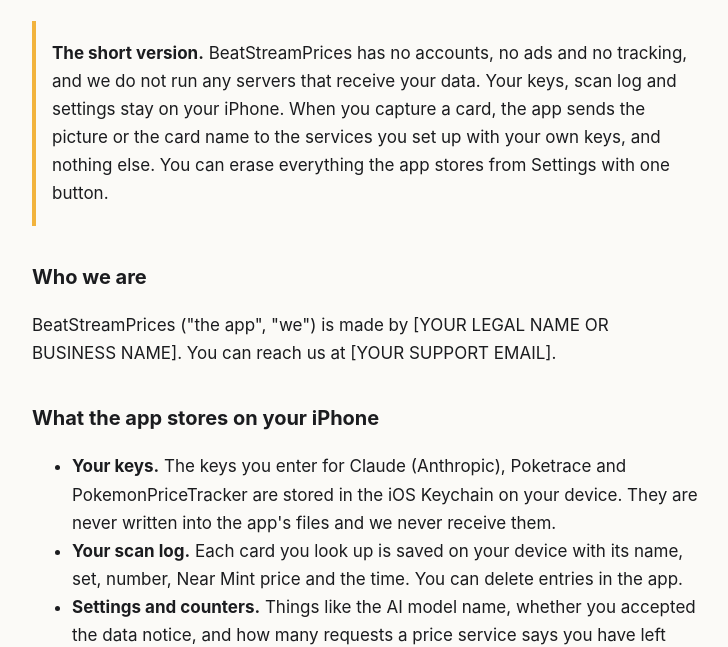
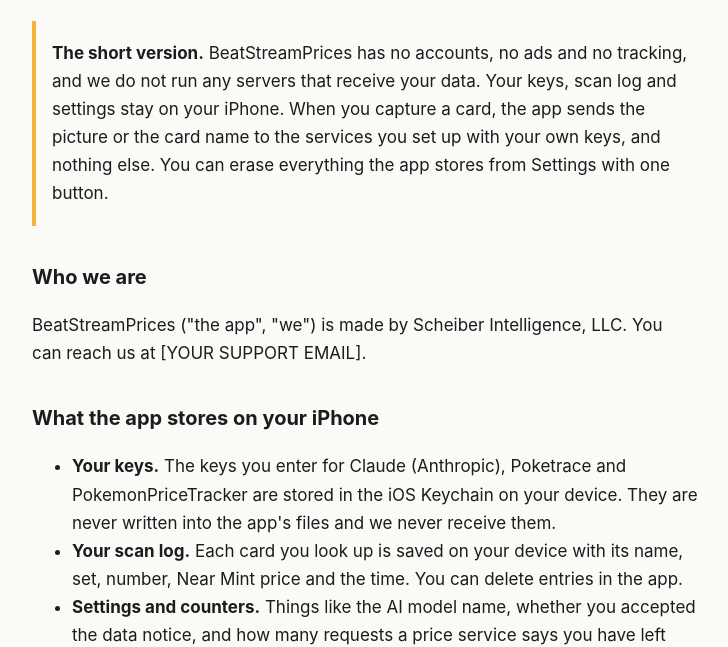
Before and after one commit to markscheiber0/beatsteamprices, a plain HTML site: page public/privacy.html in a window 1280 px wide. Shown: the part 155-802 px from the top of the page, without its empty margins (256-984 px from the left). Drawn offline with Linux system fonts and the light colour scheme.

Commit message:
Fill in legal name
Co-Authored-By: Claude Sonnet 5.5 <noreply@anthropic.com>
Claude-Session: https://claude.ai/code/session_01XS1tWDuM9Ah2JvBZp9zbhw

```diff
--- a/public/privacy.html
+++ b/public/privacy.html
@@ -23,7 +23,7 @@ nav a{margin-right:1rem}
 <div class="short"><p><strong>The short version.</strong> BeatStreamPrices has no accounts, no ads and no tracking, and we do not run any servers that receive your data. Your keys, scan log and settings stay on your iPhone. When you capture a card, the app sends the picture or the card name to the services you set up with your own keys, and nothing else. You can erase everything the app stores from Settings with one button.</p></div>
 
 <h2>Who we are</h2>
-<p>BeatStreamPrices ("the app", "we") is made by [YOUR LEGAL NAME OR BUSINESS NAME]. You can reach us at [YOUR SUPPORT EMAIL].</p>
+<p>BeatStreamPrices ("the app", "we") is made by Scheiber Intelligence, LLC. You can reach us at [YOUR SUPPORT EMAIL].</p>
 
 <h2>What the app stores on your iPhone</h2>
 <ul>
@@ -77,6 +77,6 @@ nav a{margin-right:1rem}
 <p>If we change how the app handles data, we will update this page and its date, and we will ask for your agreement again in the app if the change affects where your data goes.</p>
 
 <h2>Contact</h2>
-<p>[YOUR LEGAL NAME OR BUSINESS NAME]<br>[YOUR SUPPORT EMAIL]</p>
+<p>Scheiber Intelligence, LLC<br>[YOUR SUPPORT EMAIL]</p>
 
 </body></html>
```
Also changed, not shown: public/terms.html (+1 -1 lines), 1 other file.
